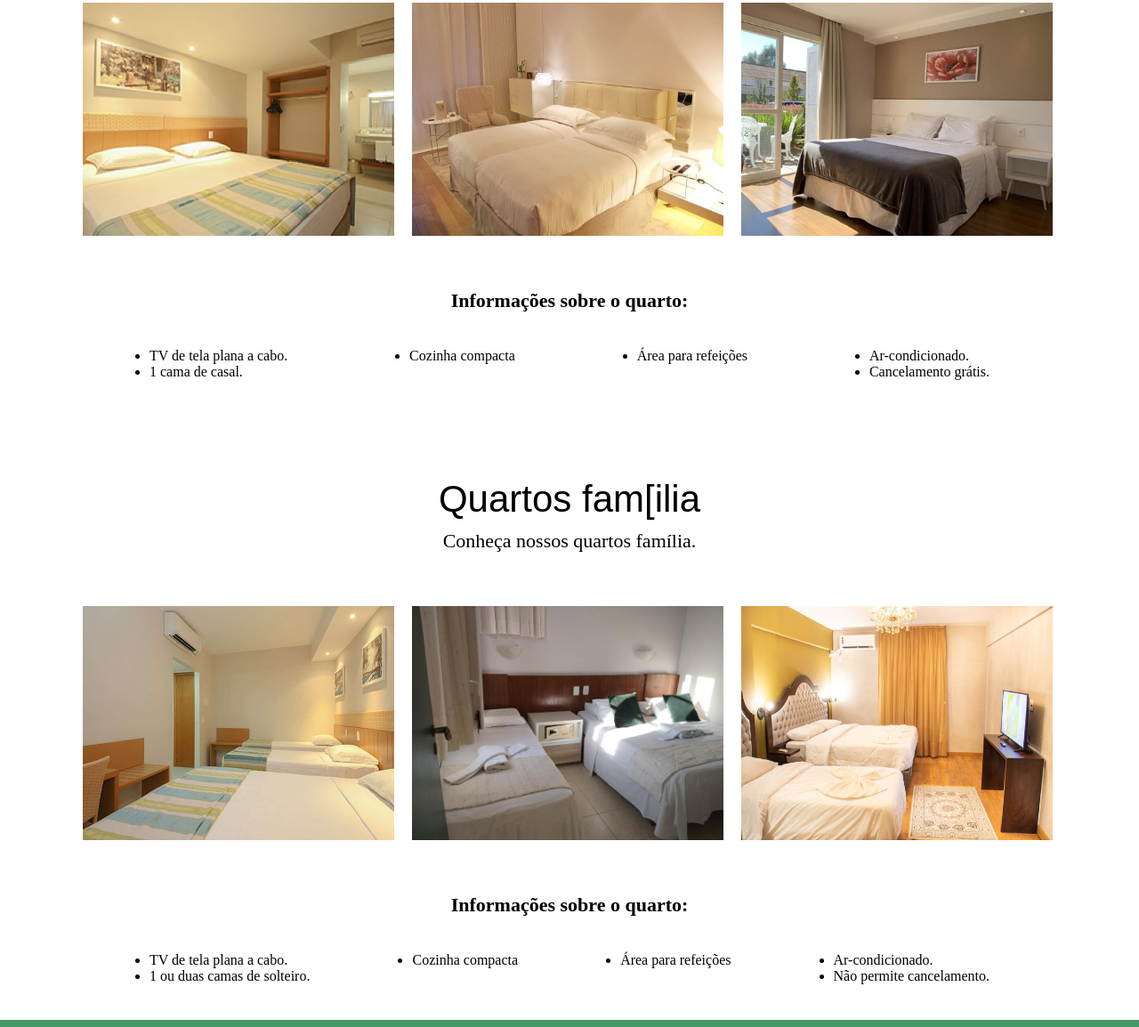
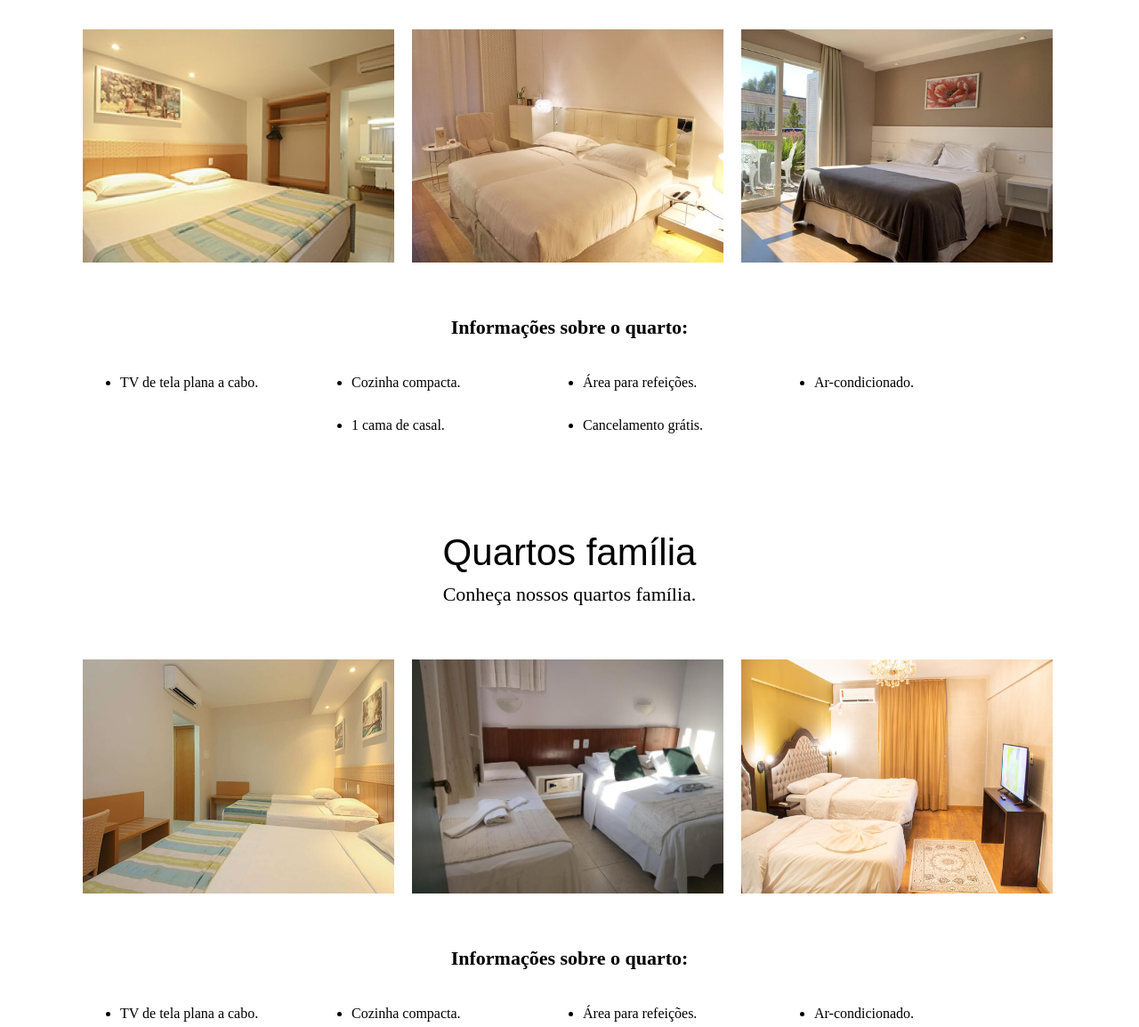
Before and after one commit to rogerrochago02/Pousada_Secreta, a plain HTML site: page quartos.html in a window 1280 px wide. Shown: the part 1646-2800 px from the top of the page at 89% size. Drawn offline with Linux system fonts and the light colour scheme.

Commit message:
Pousada Secreta

```diff
--- a/quartos.css
+++ b/quartos.css
@@ -10,6 +10,7 @@
     background-color: #f1f1f1;
     display: flex;
     justify-content: space-around;
+    flex-wrap: wrap;
     padding: 5px;
 }
 
@@ -100,12 +101,28 @@ h3 {
 }
 
 .lista {
-    margin: auto;
     max-width: 1024px;
+    margin: 0 auto;
     display: flex;
-    justify-content: space-between;
-    padding: 40px;
-}
+    flex-direction: column;
+    gap: 40px;
+    align-items: center;
+    flex-wrap: wrap;
+  }
+
+  .info {
+    display: flex;
+    align-items: center;
+    justify-content: center;
+    gap: 30px;
+    flex-wrap: wrap;
+    margin-bottom: 40px;
+  }
+
+  .info li {
+    width: 230px;
+    text-align: left;
+  }
 
 .rodape {
     background-color: rgb(67, 152, 102);
--- a/quartos.html
+++ b/quartos.html
@@ -24,50 +24,28 @@
         </div>
     </div>
 
+
         <div id="solteiro" class="cabecalho">
             <h2>Quartos de solteiro</h2>
             <p>Conheça nossos quartos de solteiro.</p>
         </div>
-
         <div class="fotos">
             <img src="assets/quarto-solteiro1.jpg" alt="quarto-solteiro">
             <img src="assets/quarto-solteiro2.jpg" alt="quarto-solteiro">
             <img src="assets/quarto-solteiro3.jpg" alt="quarto-solteiro">
         </div>
-
+        <div class="lista">
             <h3>Informações sobre o quarto:</h3>
-
-
-    <div class="lista">
-
-        <div class="card-lista">
-            <ul>
+                <ul class="info">
                     <li>TV de tela plana a cabo.</li>
                     <li>1 ou duas camas de solteiro.</li>
-            </ul>
-        </div>
-
-
-        <div class="card-lista">
-            <ul>
                     <li>Cozinha compacta</li>
-            </ul>
-        </div>
-
-        <div class="card-lista">
-            <ul>
                     <li>Área para refeições</li>
-            </ul>
-        </div>
-
-
-        <div class="card-lista">
-            <ul>
                     <li>Ar-condicionado.</li>
                     <li>Não permite cancelamento.</li>
                 </ul>
         </div>
-    </div>
+
 
     <div id="casal" class="cabecalho">
         <h2>Quartos de Casal</h2>
@@ -80,43 +58,22 @@
         <img src="assets/quarto-casal3.jpg" alt="quarto-casal">
     </div>
 
+    <div>
+        <div class="lista">
             <h3>Informações sobre o quarto:</h3>
-
-
-    <div class="lista">
-
-        <div class="card-lista">
-            <ul>
+                <ul class="info">
                     <li>TV de tela plana a cabo.</li>
+                    <li>Cozinha compacta.</li>
+                    <li>Área para refeições.</li>
+                    <li>Ar-condicionado.</li>
                     <li>1 cama de casal.</li>
-            </ul>
-        </div>
-
-
-        <div class="card-lista">
-            <ul>
-                <li>Cozinha compacta</li>
-            </ul>
-        </div>
-
-        <div class="card-lista">
-            <ul>
-                <li>Área para refeições</li>
-            </ul>
-        </div>
-
-
-        <div class="card-lista">
-            <ul>
-                <li>Ar-condicionado.</li>
                     <li>Cancelamento grátis.</li>
                 </ul>
         </div>
     </div>
 
-
     <div id="familia" class="cabecalho">
-        <h2>Quartos fam[ilia</h2>
+        <h2>Quartos família</h2>
         <p>Conheça nossos quartos família.</p>
     </div>
 
@@ -126,39 +83,20 @@
         <img src="assets/quarto-familia3.jpg" alt="quarto-família">
     </div>
 
+    <div class="lista">
         <h3>Informações sobre o quarto:</h3>
-
-
-    <div class="lista">
-
-        <div class="card-lista">
-            <ul>
+            <ul class="info">
                 <li>TV de tela plana a cabo.</li>
-                <li>1 ou duas camas de solteiro.</li>
+                <li>Cozinha compacta.</li>
+                <li>Área para refeições.</li>
+                <li>Ar-condicionado.</li>
+                <li>1 cama de casal e 1 de solteiro.</li>
+                <li>Cancelamento grátis.</li>
             </ul>
     </div>
 
 
-        <div class="card-lista">
-            <ul>
-                <li>Cozinha compacta</li>
-            </ul>
-        </div>
 
-        <div class="card-lista">
-            <ul>
-                <li>Área para refeições</li>
-            </ul>
-        </div>
-
-
-        <div class="card-lista">
-            <ul>
-                <li>Ar-condicionado.</li>
-                <li>Não permite cancelamento.</li>
-            </ul>
-        </div>
-    </div>
 
     <div class="rodape">
         <div class="container-card-rodape">
--- a/style.css
+++ b/style.css
@@ -10,6 +10,7 @@
     background-color: #f1f1f1;
     display: flex;
     justify-content: space-around;
+    flex-wrap: wrap;
     padding: 5px;
 }
 
```
Lines whose indentation alone changed are shown as unchanged.
